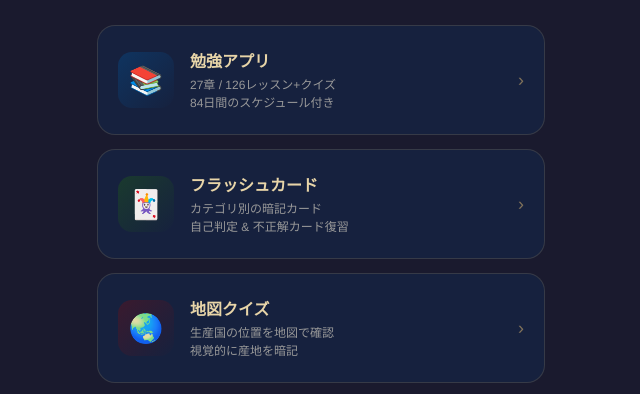
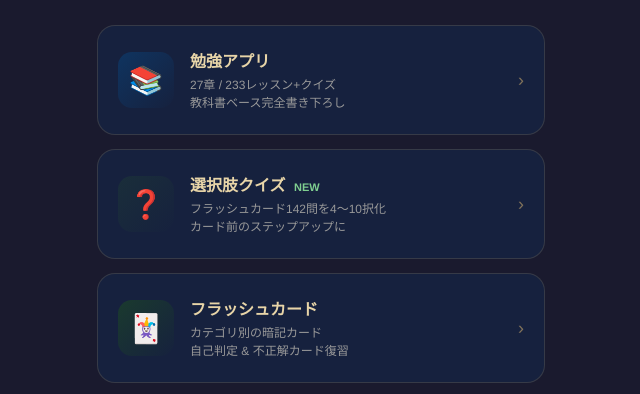
Before and after one commit to aruto3838-coffee/coffee-study, a plain HTML site: page index.html in a window 1280 px wide. Shown: the part 344-738 px from the top of the page, without its empty margins (319-959 px from the left). Drawn offline with Linux system fonts and the light colour scheme.

Commit message:
Add files via upload

```diff
--- a/index.html
+++ b/index.html
@@ -79,7 +79,16 @@
       <div class="card-icon study">&#128218;</div>
       <div class="card-body">
         <div class="card-title">勉強アプリ</div>
-        <div class="card-desc">27章 / 126レッスン+クイズ<br>84日間のスケジュール付き</div>
+        <div class="card-desc">27章 / 233レッスン+クイズ<br>教科書ベース完全書き下ろし</div>
+      </div>
+      <div class="card-arrow">&#8250;</div>
+    </a>
+
+    <a class="card" href="quiz.html">
+      <div class="card-icon" style="background:linear-gradient(135deg,#1a2e3a,#16213e)">&#10067;</div>
+      <div class="card-body">
+        <div class="card-title">選択肢クイズ <span style="color:#7fcf90;font-size:11px;margin-left:4px;">NEW</span></div>
+        <div class="card-desc">フラッシュカード142問を4〜10択化<br>カード前のステップアップに</div>
       </div>
       <div class="card-arrow">&#8250;</div>
     </a>
```
